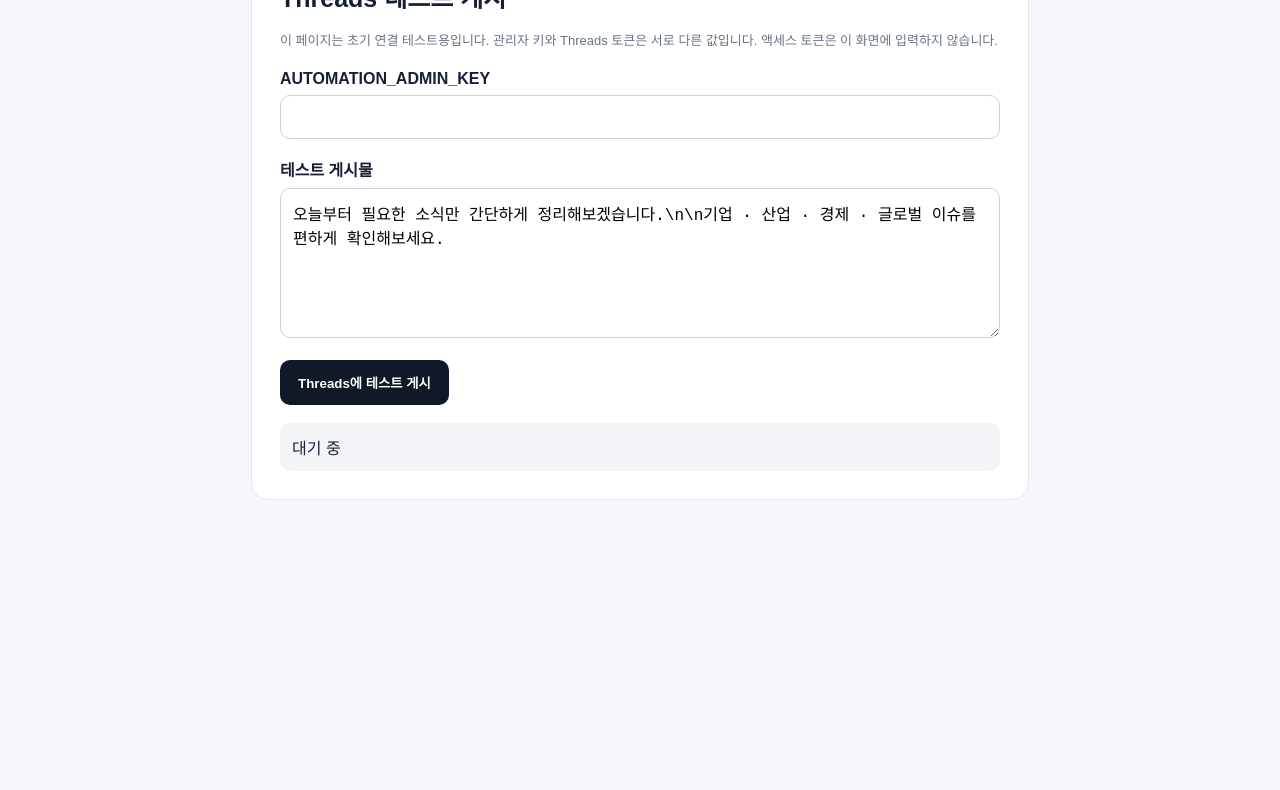
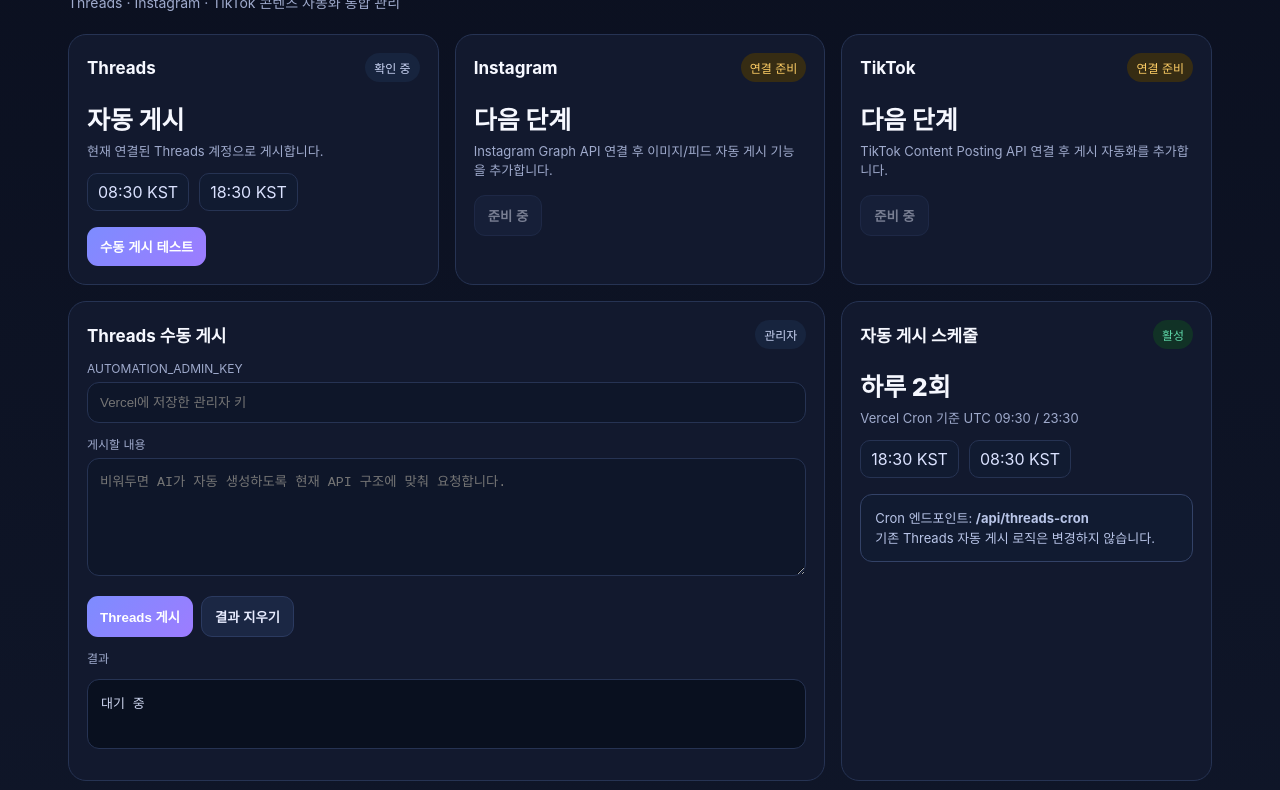
Before and after one commit to dlxodnjs2456-hash/private-topic-automation, a website: page public/index.html in a window 1280 px wide. Shown: the part 83-873 px from the top of the page. Before the commit the page ends 800 px from the top, so only its background shows below. Drawn offline with Linux system fonts and the light colour scheme; no server answers.

Commit message:
Add files via upload

```diff
--- a/public/index.html
+++ b/public/index.html
@@ -1,22 +1,152 @@
 <!doctype html>
 <html lang="ko">
 <head>
-<meta charset="utf-8" />
-<meta name="viewport" content="width=device-width,initial-scale=1" />
-<title>PRIVATE TOPIC Threads Automation</title>
-<style>
-body{font-family:Arial,"Noto Sans KR",sans-serif;background:#f5f7fb;color:#172033;margin:0;padding:32px}.wrap{max-width:720px;margin:auto;background:white;border:1px solid #e5e9f2;border-radius:18px;padding:28px}h1{margin-top:0;font-size:25px}label{display:block;font-weight:700;margin:18px 0 7px}input,textarea{width:100%;box-sizing:border-box;border:1px solid #ccd3df;border-radius:10px;padding:12px;font-size:16px}textarea{min-height:150px;resize:vertical}button{margin-top:18px;border:0;border-radius:10px;padding:13px 18px;background:#111827;color:#fff;font-weight:700;cursor:pointer}.note{font-size:13px;color:#687386;line-height:1.6}.status{white-space:pre-wrap;margin-top:18px;padding:12px;border-radius:10px;background:#f2f4f7;min-height:24px}</style>
+  <meta charset="utf-8" />
+  <meta name="viewport" content="width=device-width,initial-scale=1" />
+  <title>프베톡 자동화 센터</title>
+  <style>
+    :root{
+      --bg:#0b1020; --panel:#121a2f; --panel2:#17213a; --line:#263353;
+      --text:#f6f8ff; --muted:#9faacc; --ok:#5ed6a8; --warn:#ffcf66; --bad:#ff7b8b;
+      --accent:#7d8cff; --accent2:#9d7cff;
+    }
+    *{box-sizing:border-box}
+    body{margin:0;background:linear-gradient(180deg,#0b1020 0%,#10172a 100%);color:var(--text);font-family:Inter,system-ui,-apple-system,BlinkMacSystemFont,"Segoe UI",sans-serif}
+    .wrap{max-width:1180px;margin:0 auto;padding:28px 18px 56px}
+    .top{display:flex;gap:16px;align-items:flex-start;justify-content:space-between;margin-bottom:22px}
+    h1{font-size:28px;margin:0 0 7px}.sub{color:var(--muted);font-size:14px}
+    .badge{border:1px solid var(--line);background:#111a30;border-radius:999px;padding:9px 12px;color:#c9d1ef;font-size:13px}
+    .grid{display:grid;grid-template-columns:repeat(3,1fr);gap:16px}
+    .card{background:rgba(18,26,47,.95);border:1px solid var(--line);border-radius:18px;padding:18px}
+    .card h2{font-size:17px;margin:0}.row{display:flex;align-items:center;justify-content:space-between;gap:12px}
+    .status{font-size:12px;padding:6px 9px;border-radius:999px;background:#17243e;color:#cbd5f5}
+    .status.ok{color:var(--ok);background:#113226}.status.warn{color:var(--warn);background:#362c13}
+    .muted{color:var(--muted);font-size:13px}.big{font-size:25px;font-weight:800;margin:18px 0 5px}
+    .btns{display:flex;gap:8px;flex-wrap:wrap;margin-top:16px}
+    button{appearance:none;border:0;border-radius:11px;padding:10px 13px;font-weight:700;cursor:pointer}
+    .primary{background:linear-gradient(135deg,var(--accent),var(--accent2));color:white}
+    .secondary{background:#1b2744;color:#e8ecff;border:1px solid #2b3a60}
+    .disabled{opacity:.48;cursor:not-allowed}
+    .wide{grid-column:1/-1}.two{grid-column:span 2}
+    input,textarea{width:100%;background:#0e1629;border:1px solid var(--line);color:white;border-radius:12px;padding:12px}
+    textarea{min-height:118px;resize:vertical}
+    label{display:block;font-size:12px;color:var(--muted);margin:12px 0 6px}
+    pre{background:#09101f;border:1px solid var(--line);border-radius:12px;padding:13px;white-space:pre-wrap;word-break:break-word;color:#cdd5ef;min-height:70px}
+    .schedule{display:flex;gap:10px;flex-wrap:wrap;margin-top:13px}.pill{padding:8px 10px;border:1px solid var(--line);border-radius:10px;color:#dbe2ff;background:#111b31}
+    .notice{margin-top:16px;padding:13px 14px;border:1px solid #334267;background:#111b31;border-radius:12px;color:#b9c5e8;font-size:13px;line-height:1.55}
+    @media(max-width:850px){.grid{grid-template-columns:1fr}.two,.wide{grid-column:auto}.top{flex-direction:column}}
+  </style>
 </head>
-<body><main class="wrap">
-<h1>Threads 테스트 게시</h1>
-<p class="note">이 페이지는 초기 연결 테스트용입니다. 관리자 키와 Threads 토큰은 서로 다른 값입니다. 액세스 토큰은 이 화면에 입력하지 않습니다.</p>
-<form id="f">
-<label for="key">AUTOMATION_ADMIN_KEY</label><input id="key" type="password" autocomplete="off" required>
-<label for="text">테스트 게시물</label><textarea id="text" maxlength="480" required>오늘부터 필요한 소식만 간단하게 정리해보겠습니다.\n\n기업 · 산업 · 경제 · 글로벌 이슈를 편하게 확인해보세요.</textarea>
-<button type="submit">Threads에 테스트 게시</button>
-</form><div class="status" id="status">대기 중</div>
+<body>
+<div class="wrap">
+  <div class="top">
+    <div>
+      <h1>프베톡 자동화 센터</h1>
+      <div class="sub">Threads · Instagram · TikTok 콘텐츠 자동화 통합 관리</div>
+    </div>
+    <div class="badge" id="systemBadge">시스템 상태 확인 중</div>
+  </div>
+
+  <div class="grid">
+    <section class="card">
+      <div class="row"><h2>Threads</h2><span class="status" id="threadsStatus">확인 중</span></div>
+      <div class="big">자동 게시</div>
+      <div class="muted">현재 연결된 Threads 계정으로 게시합니다.</div>
+      <div class="schedule"><span class="pill">08:30 KST</span><span class="pill">18:30 KST</span></div>
+      <div class="btns"><button class="primary" onclick="scrollToManual()">수동 게시 테스트</button></div>
+    </section>
+
+    <section class="card">
+      <div class="row"><h2>Instagram</h2><span class="status warn" id="instagramStatus">연결 준비</span></div>
+      <div class="big">다음 단계</div>
+      <div class="muted">Instagram Graph API 연결 후 이미지/피드 자동 게시 기능을 추가합니다.</div>
+      <div class="btns"><button class="secondary disabled" disabled>준비 중</button></div>
+    </section>
+
+    <section class="card">
+      <div class="row"><h2>TikTok</h2><span class="status warn" id="tiktokStatus">연결 준비</span></div>
+      <div class="big">다음 단계</div>
+      <div class="muted">TikTok Content Posting API 연결 후 게시 자동화를 추가합니다.</div>
+      <div class="btns"><button class="secondary disabled" disabled>준비 중</button></div>
+    </section>
+
+    <section class="card two" id="manual">
+      <div class="row"><h2>Threads 수동 게시</h2><span class="status">관리자</span></div>
+      <label>AUTOMATION_ADMIN_KEY</label>
+      <input type="password" id="adminKey" placeholder="Vercel에 저장한 관리자 키" />
+      <label>게시할 내용</label>
+      <textarea id="manualText" placeholder="비워두면 AI가 자동 생성하도록 현재 API 구조에 맞춰 요청합니다."></textarea>
+      <div class="btns">
+        <button class="primary" onclick="manualPublish()">Threads 게시</button>
+        <button class="secondary" onclick="clearResult()">결과 지우기</button>
+      </div>
+      <label>결과</label>
+      <pre id="result">대기 중</pre>
+    </section>
+
+    <section class="card">
+      <div class="row"><h2>자동 게시 스케줄</h2><span class="status ok">활성</span></div>
+      <div class="big">하루 2회</div>
+      <div class="muted">Vercel Cron 기준 UTC 09:30 / 23:30</div>
+      <div class="schedule"><span class="pill">18:30 KST</span><span class="pill">08:30 KST</span></div>
+      <div class="notice">Cron 엔드포인트: <b>/api/threads-cron</b><br>기존 Threads 자동 게시 로직은 변경하지 않습니다.</div>
+    </section>
+
+    <section class="card wide">
+      <div class="row"><h2>환경 변수 연결 상태</h2><button class="secondary" onclick="loadStatus()">새로고침</button></div>
+      <pre id="envStatus">확인 중</pre>
+    </section>
+  </div>
+</div>
+
 <script>
-const f=document.getElementById('f'),s=document.getElementById('status');
-f.addEventListener('submit',async(e)=>{e.preventDefault();s.textContent='게시 요청 중...';try{const r=await fetch('/api/threads-test',{method:'POST',headers:{'content-type':'application/json','x-admin-key':document.getElementById('key').value},body:JSON.stringify({text:document.getElementById('text').value})});const d=await r.json();s.textContent=r.ok?'게시 완료\n'+JSON.stringify(d,null,2):'실패\n'+JSON.stringify(d,null,2)}catch(err){s.textContent='오류\n'+err.message}});
+  function scrollToManual(){ document.getElementById('manual').scrollIntoView({behavior:'smooth'}); }
+  function clearResult(){ document.getElementById('result').textContent='대기 중'; }
+
+  async function loadStatus(){
+    const out=document.getElementById('envStatus');
+    out.textContent='확인 중...';
+    try{
+      const r=await fetch('/api/status');
+      const j=await r.json();
+      out.textContent=JSON.stringify(j,null,2);
+
+      const threadsReady = !!j?.services?.threads?.ready;
+      const ts=document.getElementById('threadsStatus');
+      ts.textContent=threadsReady?'연결됨':'설정 필요';
+      ts.className='status '+(threadsReady?'ok':'warn');
+
+      document.getElementById('systemBadge').textContent=threadsReady?'Threads 자동화 정상':'일부 설정 확인 필요';
+    }catch(e){
+      out.textContent='상태 확인 실패: '+e.message;
+      document.getElementById('systemBadge').textContent='상태 확인 실패';
+    }
+  }
+
+  async function manualPublish(){
+    const key=document.getElementById('adminKey').value.trim();
+    const text=document.getElementById('manualText').value.trim();
+    const out=document.getElementById('result');
+
+    if(!key){ out.textContent='AUTOMATION_ADMIN_KEY를 입력해 주세요.'; return; }
+
+    out.textContent='게시 요청 중...';
+    try{
+      const r=await fetch('/api/threads-manual',{
+        method:'POST',
+        headers:{'Content-Type':'application/json','x-admin-key':key},
+        body:JSON.stringify({text})
+      });
+      const raw=await r.text();
+      let body;
+      try{ body=JSON.parse(raw); }catch{ body={raw}; }
+      out.textContent=JSON.stringify(body,null,2);
+    }catch(e){
+      out.textContent='요청 실패: '+e.message;
+    }
+  }
+
+  loadStatus();
 </script>
-</main></body></html>
+</body>
+</html>
```
Also changed, not shown: api/status.js (added, +27 -0 lines), README.md (added).
